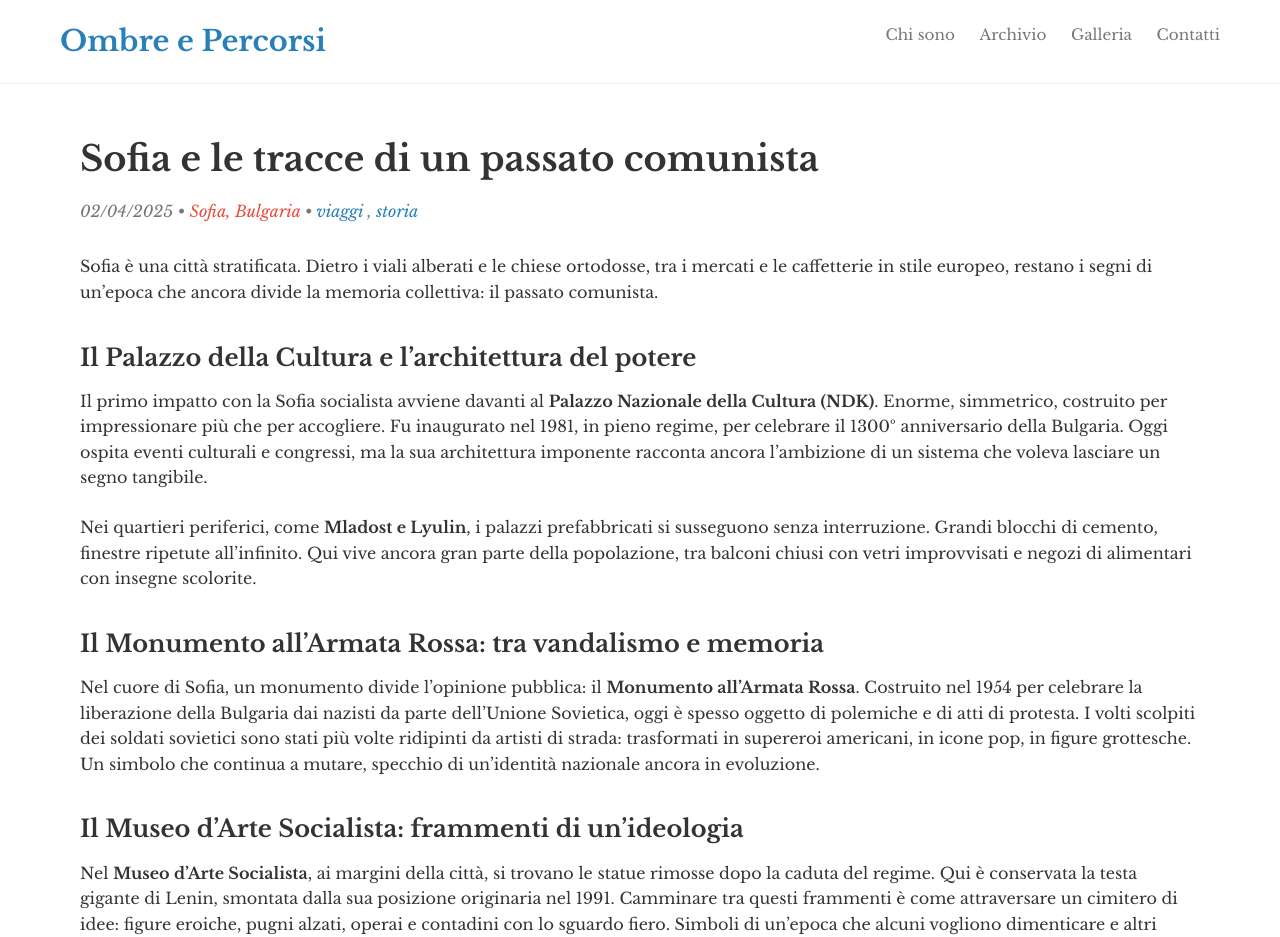
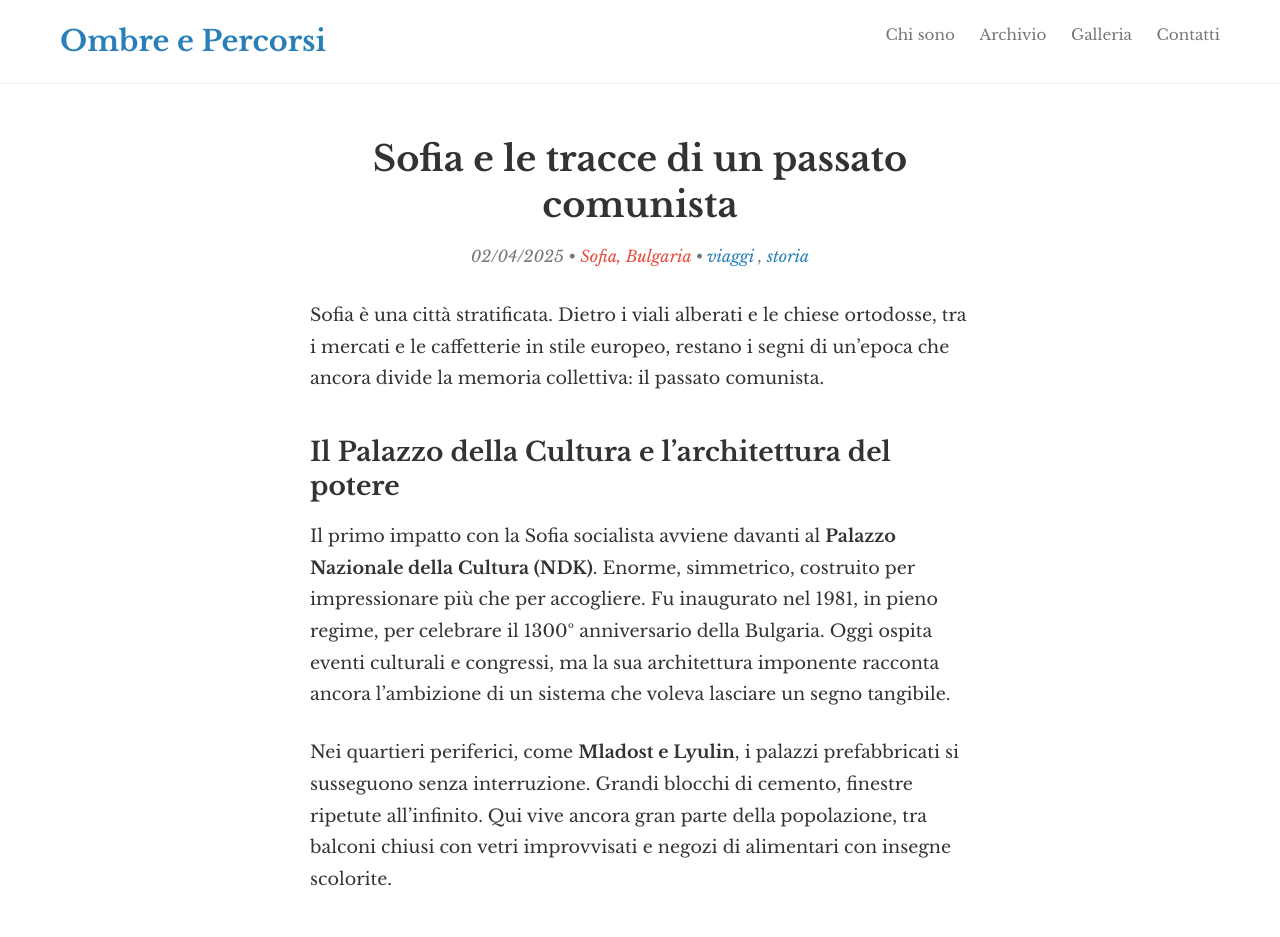
Before and after one commit to pietro00b/OmbrePercorsi, a Jekyll site: the page built from _storie/2025-04-02-prima-storia.md, in a window 1280 px wide. Shown: the top 937 px of the page. Built offline with Jekyll 4.4.1, drawn with Linux system fonts in a browser that asks for light colours.

Commit message:
Update main.css

```diff
--- a/assets/css/main.css
+++ b/assets/css/main.css
@@ -428,3 +428,42 @@ img {
     gap: 15px;
   }
 }
+
+/* Stile centrato per gli articoli */
+.storia-content {
+  max-width: 700px;
+  margin-left: auto;
+  margin-right: auto;
+  padding: 0 20px;
+  font-size: 1.1em;
+  line-height: 1.8;
+}
+
+/* Stile centrato per l'intestazione degli articoli */
+.storia-header {
+  max-width: 700px;
+  margin-left: auto;
+  margin-right: auto;
+  text-align: center;
+}
+
+/* Stile per la navigazione degli articoli */
+.storia-navigation {
+  max-width: 700px;
+  margin-left: auto;
+  margin-right: auto;
+}
+
+/* Stile per i commenti */
+.storia-comments {
+  max-width: 700px;
+  margin-left: auto;
+  margin-right: auto;
+}
+
+/* Aggiungere per le immagini della galleria affinché mantengano proporzioni */
+.storia-gallery {
+  max-width: 900px;
+  margin-left: auto;
+  margin-right: auto;
+}
```
